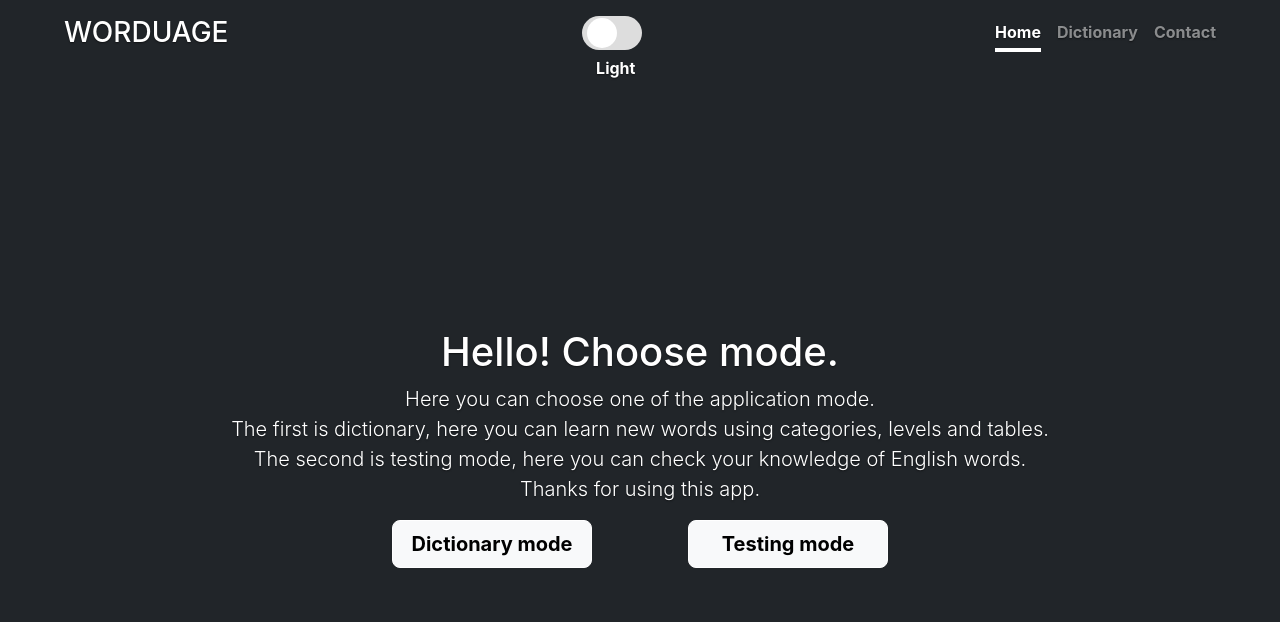
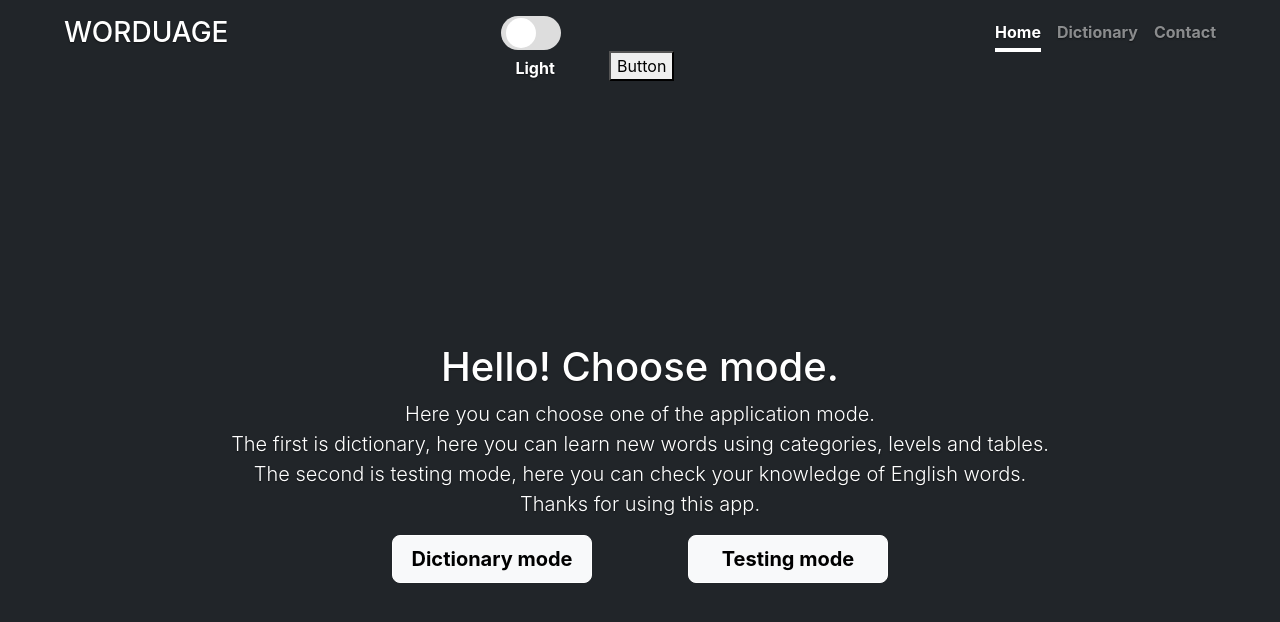
Before and after one commit to VladaDolgova/Word-s-randomizer, a React (Create React App) app: page /#/ in a window 1280 px wide. Shown: the top 622 px of the page. Built offline with nearby package versions, Linux system fonts and the light colour scheme.

Commit message:
добавление компонента на главную страницу

```diff
--- a/src/components/MainPage.js
+++ b/src/components/MainPage.js
@@ -2,6 +2,7 @@ import React, { useState } from 'react';
 import { useNavigate } from 'react-router-dom';
 import "../styles/cover.css";
 import ToggleButton from './ToggleButton';
+import SimpleButton from './SimpleButton';
 
 const MainPage = () => {
     const navigate = useNavigate();
@@ -29,6 +30,7 @@ const MainPage = () => {
                 </a>
               </nav>
             </div>
+
             <div>
               <ToggleButton
                 onText="Dark"
@@ -36,7 +38,15 @@ const MainPage = () => {
                 onToggle={handleToggle}
                 theme={isOn ? 'dark' : 'light'}
               />
+
+              <SimpleButton
+              className="my-button mx-5"
+              onClick={() => alert("Button clicked!")}
+              text="Button"
+              />
             </div>
+
+
           </header>
           <main className="px-3 mb-auto">
             <h1>Hello! Choose mode.</h1>
```
